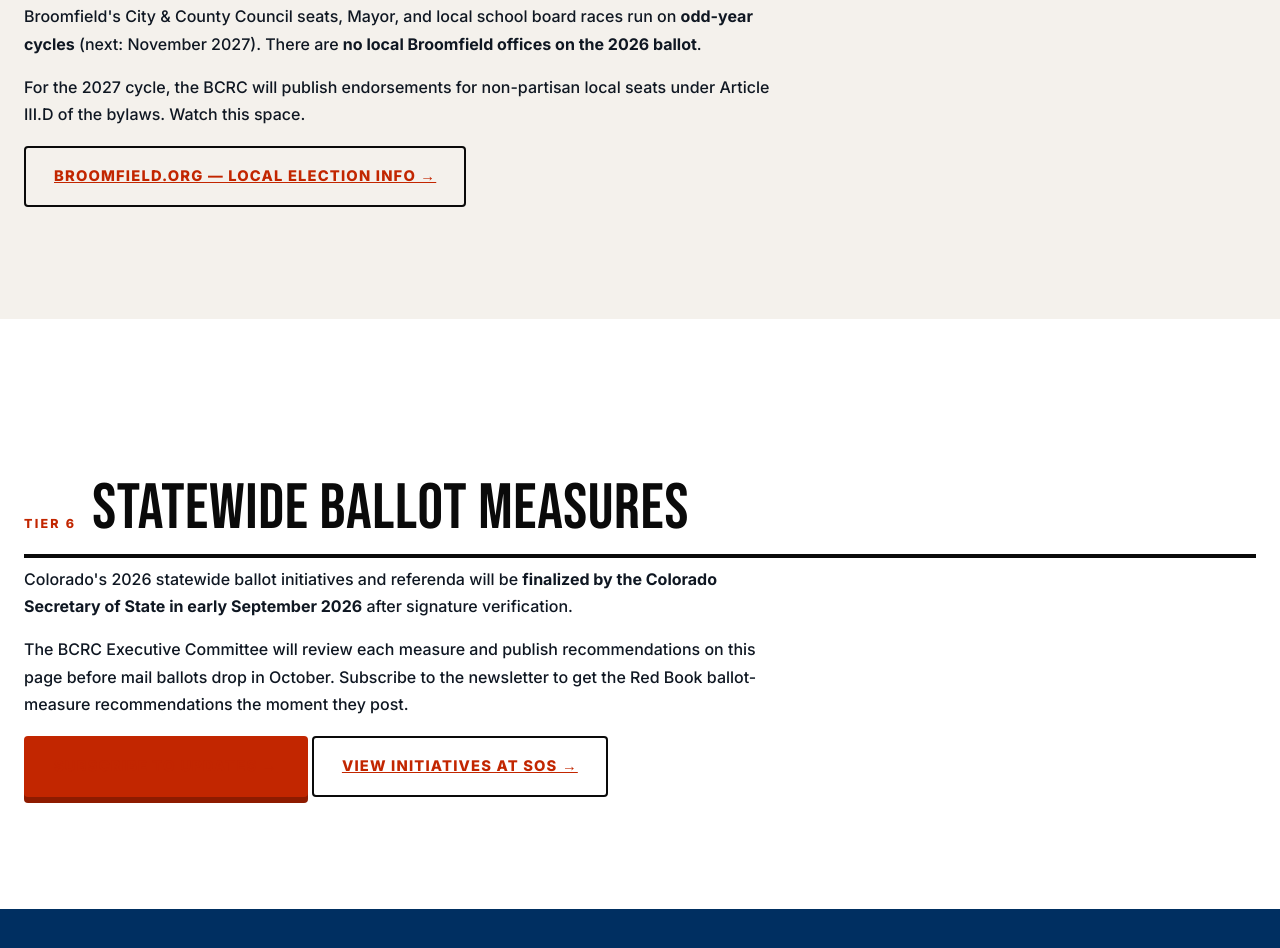
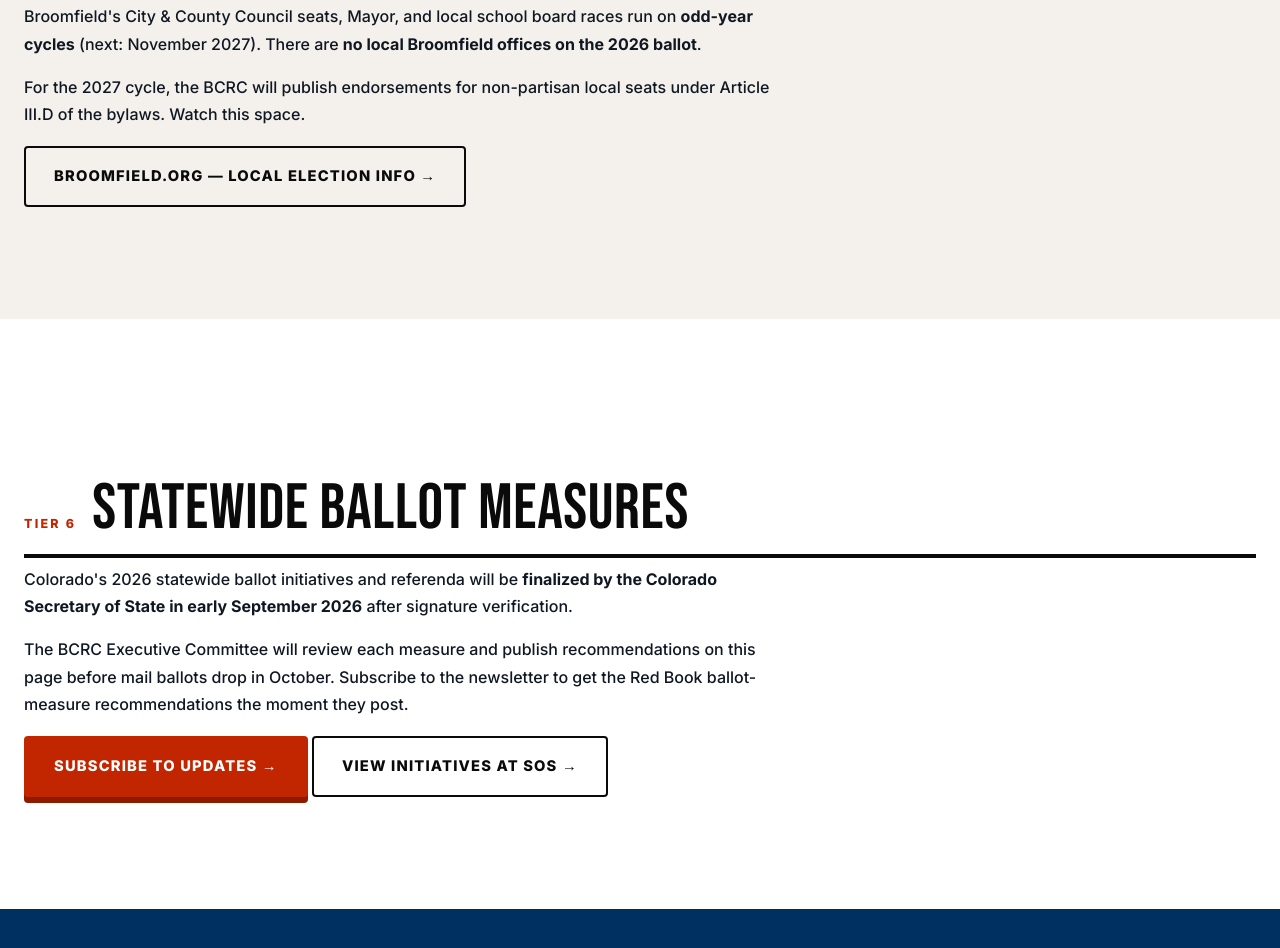
Before and after one commit to jamesjzucker-debug/broomfield-republicans, a plain HTML site: page redbook.html in a window 1280 px wide. Shown: the part 6660-7608 px from the top of the page. Drawn offline with Linux system fonts and the light colour scheme.

Commit message:
Update styles.css

```diff
--- a/assets/styles.css
+++ b/assets/styles.css
@@ -873,6 +873,18 @@ a.race-card__name--endorsed:hover { text-decoration-color: var(--black); }
 .legal ul li, .legal ol li { margin-bottom: 8px; }
 .legal a { color: var(--red); text-decoration: underline; }
 .legal a:hover { color: var(--red-dark); }
+/* override .legal link styles for buttons inside legal/prose blocks */
+.legal a.btn { text-decoration: none; }
+.legal a.btn--red,
+.legal a.btn--navy,
+.legal a.btn--black { color: #fff; }
+.legal a.btn--red:hover,
+.legal a.btn--navy:hover,
+.legal a.btn--black:hover { color: #fff; text-decoration: none; }
+.legal a.btn--ghost { color: var(--black); }
+.legal a.btn--ghost:hover { color: #fff; text-decoration: none; }
+.legal a.btn--ghost-light { color: #fff; }
+.legal a.btn--ghost-light:hover { color: var(--black); text-decoration: none; }
 .legal .legal-callout {
   margin: 32px 0;
   padding: 20px 24px;
```
